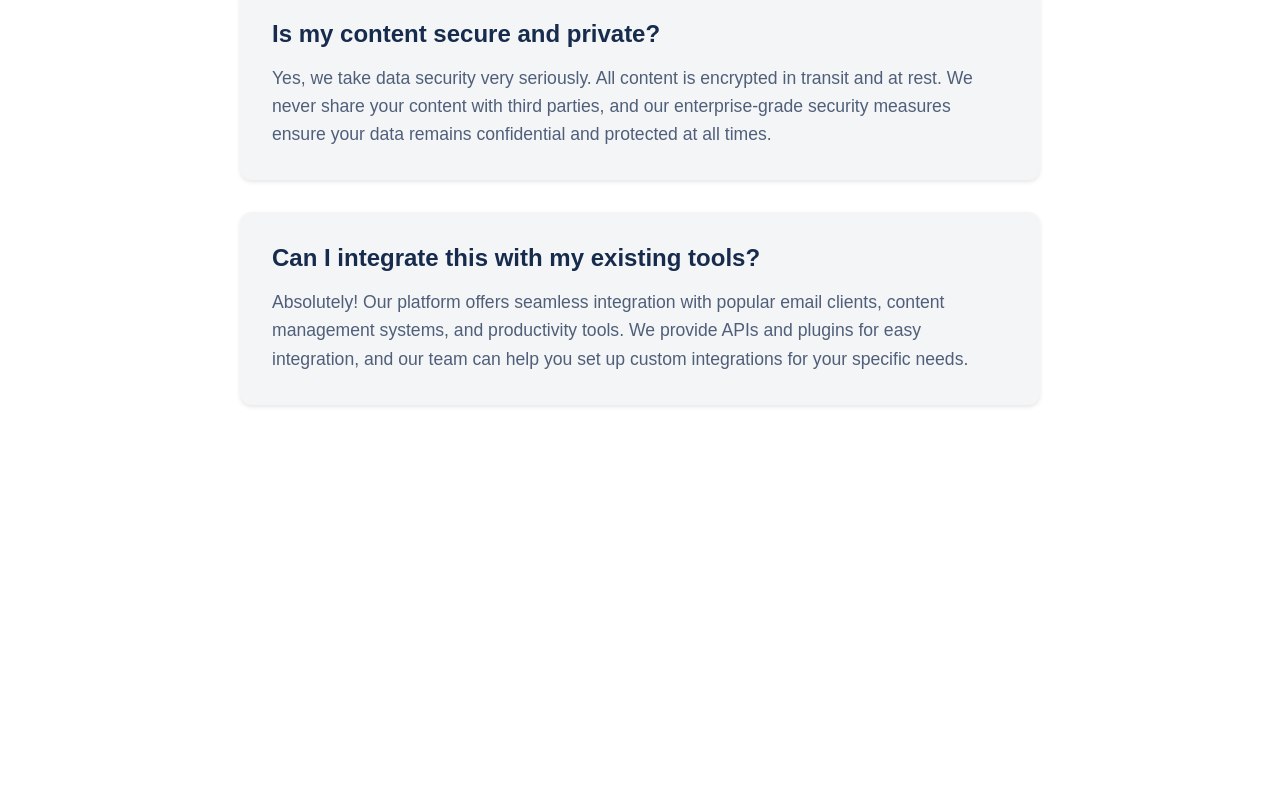
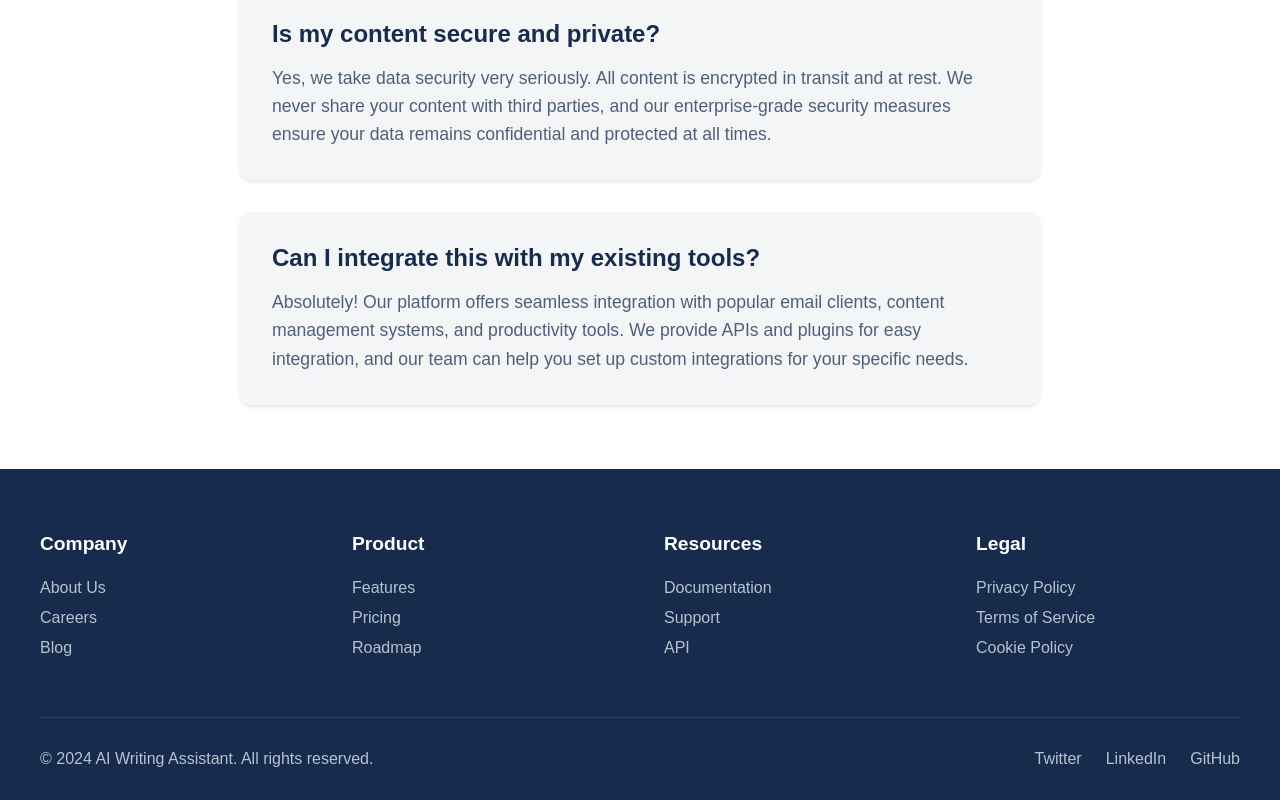
Before and after one commit to zyunulaan/lppage, a Next.js app: page / in a window 1280 px wide. Shown: the part 4887-5687 px from the top of the page. Before the commit the page ends 5356 px from the top, so only its background shows below. Built offline with nearby package versions, Linux system fonts and the light colour scheme.

Commit message:
add footer

```diff
--- a/src/app/page.js
+++ b/src/app/page.js
@@ -8,6 +8,7 @@ import FAQ from '../components/FAQ';
 import PainPoints from '../components/PainPoints';
 import Roadmap from '../components/Roadmap';
 import BetaSignup from '../components/BetaSignup';
+import Footer from '../components/Footer';
 
 export default function Home() {
   const mainRef = useRef(null);
@@ -58,6 +59,7 @@ export default function Home() {
       <Roadmap />
       <BetaSignup />
       <FAQ />
+      <Footer />
     </main>
   );
 }
--- /dev/null
+++ b/src/components/Footer.js
@@ -0,0 +1,173 @@
+export default function Footer() {
+  return (
+    <footer style={{
+      background: '#172B4D',
+      color: '#FFFFFF',
+      padding: '4rem 2rem 2rem'
+    }}>
+      <div style={{
+        maxWidth: '1200px',
+        margin: '0 auto'
+      }}>
+        <div style={{
+          display: 'grid',
+          gridTemplateColumns: 'repeat(4, 1fr)',
+          gap: '3rem',
+          marginBottom: '3rem'
+        }}>
+          {/* Company Info */}
+          <div>
+            <h3 style={{
+              fontSize: '1.2rem',
+              marginBottom: '1.5rem',
+              color: '#FFFFFF'
+            }}>
+              Company
+            </h3>
+            <ul style={{
+              listStyle: 'none',
+              padding: 0,
+              margin: 0
+            }}>
+              <li style={{ marginBottom: '0.75rem' }}>
+                <a href="#" style={{ color: '#B6C2CF', textDecoration: 'none', ':hover': { color: '#FFFFFF' } }}>
+                  About Us
+                </a>
+              </li>
+              <li style={{ marginBottom: '0.75rem' }}>
+                <a href="#" style={{ color: '#B6C2CF', textDecoration: 'none', ':hover': { color: '#FFFFFF' } }}>
+                  Careers
+                </a>
+              </li>
+              <li style={{ marginBottom: '0.75rem' }}>
+                <a href="#" style={{ color: '#B6C2CF', textDecoration: 'none', ':hover': { color: '#FFFFFF' } }}>
+                  Blog
+                </a>
+              </li>
+            </ul>
+          </div>
+
+          {/* Product */}
+          <div>
+            <h3 style={{
+              fontSize: '1.2rem',
+              marginBottom: '1.5rem',
+              color: '#FFFFFF'
+            }}>
+              Product
+            </h3>
+            <ul style={{
+              listStyle: 'none',
+              padding: 0,
+              margin: 0
+            }}>
+              <li style={{ marginBottom: '0.75rem' }}>
+                <a href="#" style={{ color: '#B6C2CF', textDecoration: 'none', ':hover': { color: '#FFFFFF' } }}>
+                  Features
+                </a>
+              </li>
+              <li style={{ marginBottom: '0.75rem' }}>
+                <a href="#" style={{ color: '#B6C2CF', textDecoration: 'none', ':hover': { color: '#FFFFFF' } }}>
+                  Pricing
+                </a>
+              </li>
+              <li style={{ marginBottom: '0.75rem' }}>
+                <a href="#" style={{ color: '#B6C2CF', textDecoration: 'none', ':hover': { color: '#FFFFFF' } }}>
+                  Roadmap
+                </a>
+              </li>
+            </ul>
+          </div>
+
+          {/* Resources */}
+          <div>
+            <h3 style={{
+              fontSize: '1.2rem',
+              marginBottom: '1.5rem',
+              color: '#FFFFFF'
+            }}>
+              Resources
+            </h3>
+            <ul style={{
+              listStyle: 'none',
+              padding: 0,
+              margin: 0
+            }}>
+              <li style={{ marginBottom: '0.75rem' }}>
+                <a href="#" style={{ color: '#B6C2CF', textDecoration: 'none', ':hover': { color: '#FFFFFF' } }}>
+                  Documentation
+                </a>
+              </li>
+              <li style={{ marginBottom: '0.75rem' }}>
+                <a href="#" style={{ color: '#B6C2CF', textDecoration: 'none', ':hover': { color: '#FFFFFF' } }}>
+                  Support
+                </a>
+              </li>
+              <li style={{ marginBottom: '0.75rem' }}>
+                <a href="#" style={{ color: '#B6C2CF', textDecoration: 'none', ':hover': { color: '#FFFFFF' } }}>
+                  API
+                </a>
+              </li>
+            </ul>
+          </div>
+
+          {/* Legal */}
+          <div>
+            <h3 style={{
+              fontSize: '1.2rem',
+              marginBottom: '1.5rem',
+              color: '#FFFFFF'
+            }}>
+              Legal
+            </h3>
+            <ul style={{
+              listStyle: 'none',
+              padding: 0,
+              margin: 0
+            }}>
+              <li style={{ marginBottom: '0.75rem' }}>
+                <a href="#" style={{ color: '#B6C2CF', textDecoration: 'none', ':hover': { color: '#FFFFFF' } }}>
+                  Privacy Policy
+                </a>
+              </li>
+              <li style={{ marginBottom: '0.75rem' }}>
+                <a href="#" style={{ color: '#B6C2CF', textDecoration: 'none', ':hover': { color: '#FFFFFF' } }}>
+                  Terms of Service
+                </a>
+              </li>
+              <li style={{ marginBottom: '0.75rem' }}>
+                <a href="#" style={{ color: '#B6C2CF', textDecoration: 'none', ':hover': { color: '#FFFFFF' } }}>
+                  Cookie Policy
+                </a>
+              </li>
+            </ul>
+          </div>
+        </div>
+
+        {/* Bottom Bar */}
+        <div style={{
+          borderTop: '1px solid rgba(255, 255, 255, 0.1)',
+          paddingTop: '2rem',
+          display: 'flex',
+          justifyContent: 'space-between',
+          alignItems: 'center'
+        }}>
+          <div style={{ color: '#B6C2CF' }}>
+            © 2024 AI Writing Assistant. All rights reserved.
+          </div>
+          <div style={{ display: 'flex', gap: '1.5rem' }}>
+            <a href="#" style={{ color: '#B6C2CF', textDecoration: 'none', ':hover': { color: '#FFFFFF' } }}>
+              Twitter
+            </a>
+            <a href="#" style={{ color: '#B6C2CF', textDecoration: 'none', ':hover': { color: '#FFFFFF' } }}>
+              LinkedIn
+            </a>
+            <a href="#" style={{ color: '#B6C2CF', textDecoration: 'none', ':hover': { color: '#FFFFFF' } }}>
+              GitHub
+            </a>
+          </div>
+        </div>
+      </div>
+    </footer>
+  );
+}
```
